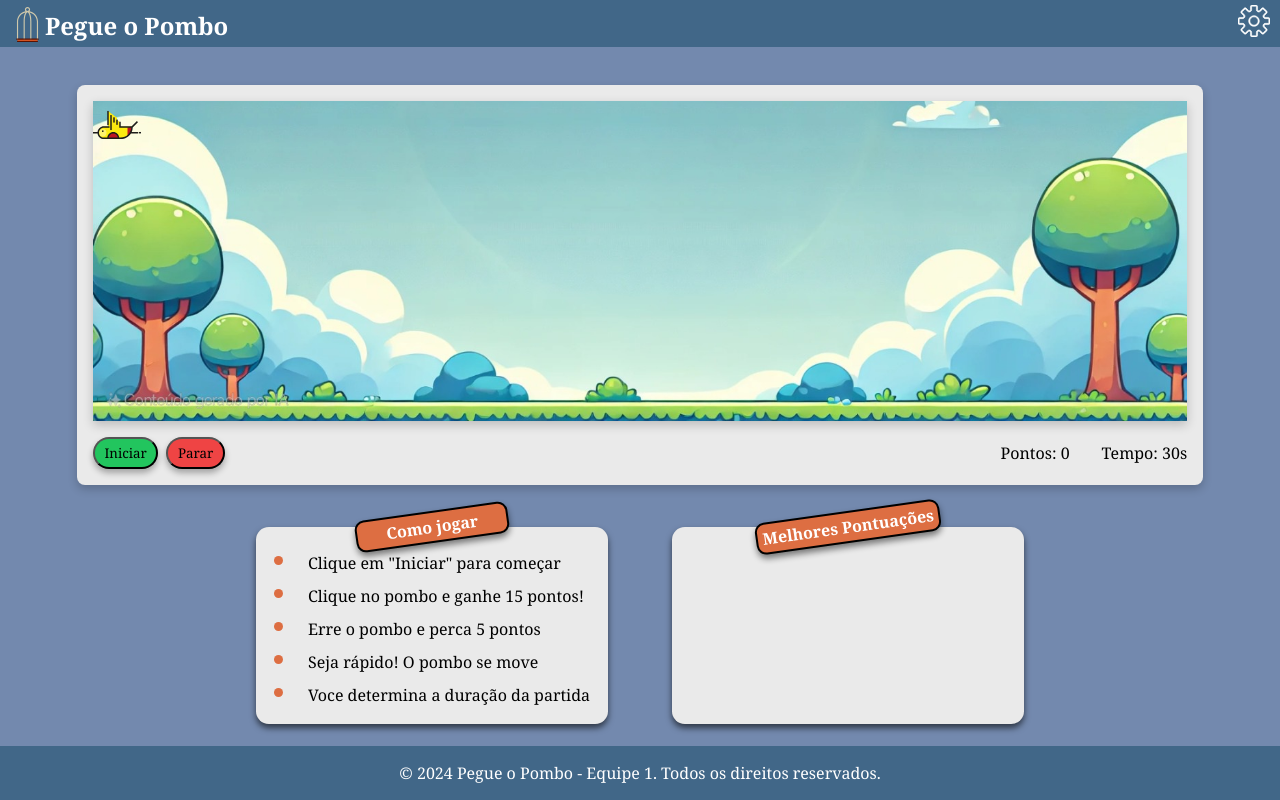
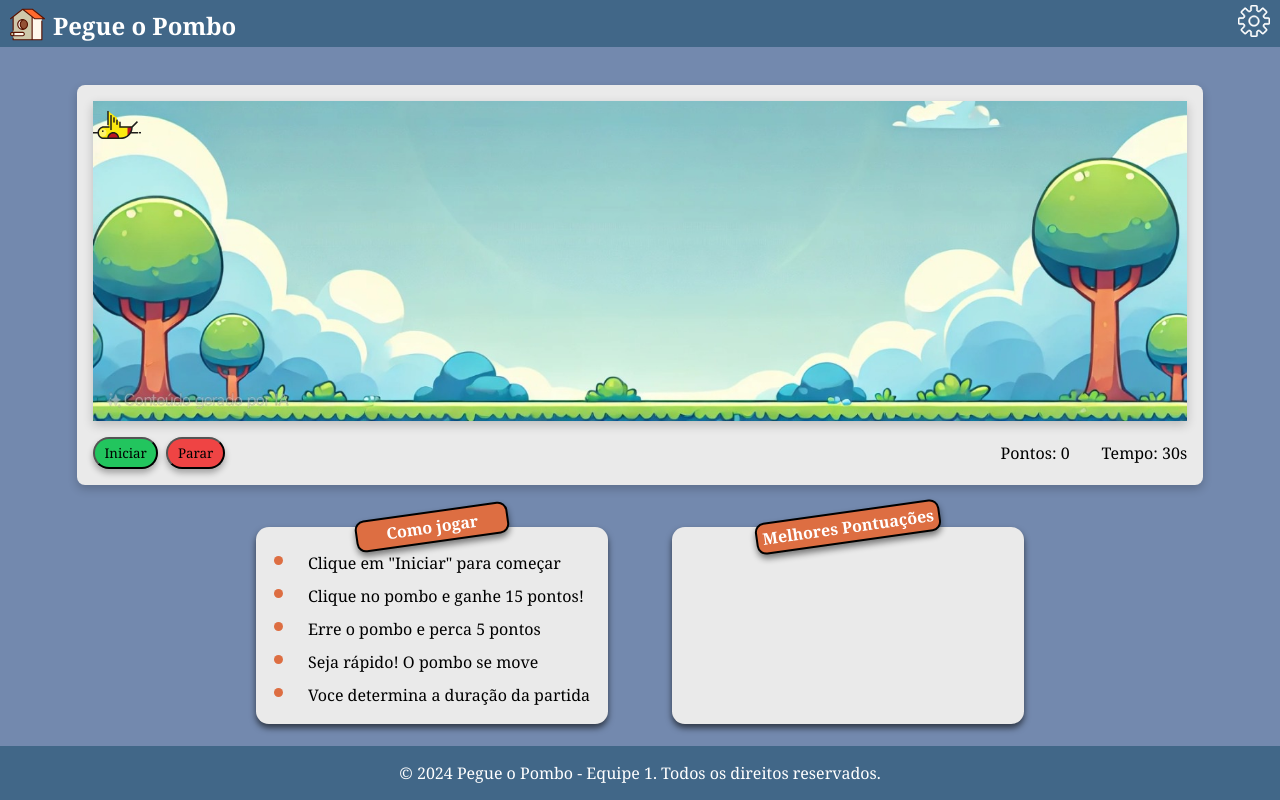
Before and after one commit to iuryallan/PegueOPombo, a plain HTML site: page index.html in a window 1280 px wide. Drawn offline with Linux system fonts and the light colour scheme.

Commit message:
icone do jogo alterado

```diff
--- a/index.html
+++ b/index.html
@@ -10,7 +10,7 @@
 <body>
   <header>
     <div class="header-titulo">
-      <img src="midias/gaiolasvg.svg" alt="icon gaiola" id="iconGaiola">
+      <img src="midias/birdhouse-svgrepo-com (1).svg" alt="icon gaiola" id="iconGaiola">
       <h1>
         Pegue o Pombo
       </h1>
--- a/style.css
+++ b/style.css
@@ -44,6 +44,7 @@ header{
 .header-titulo{
   color: #fff;
   display: flex;
+  gap: 0.5rem;
   align-items: flex-end;
 }
 
```
